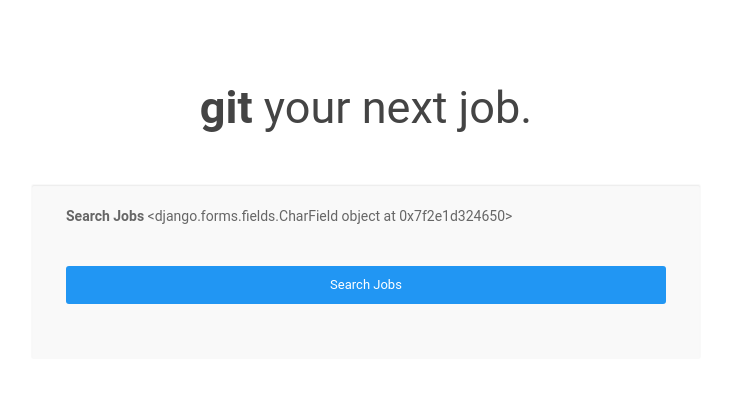
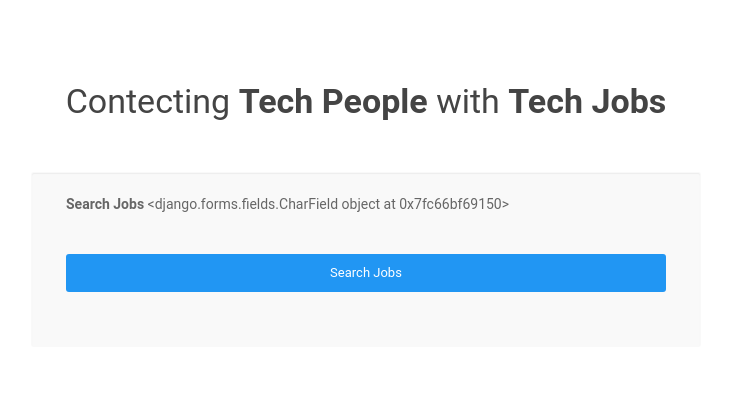
Before and after one commit to alexphelps/hiretech, a Django app: page / in a window 1280 px wide. Shown: the part 66-484 px from the top of the page, without its empty margins (274-1005 px from the left). Run offline with Django 3.2, Linux system fonts and the light colour scheme; data that the repository does not hold is empty; style sheets or scripts are compiled from the project's sources; parts of the project's set-up code (start-up, migrations or seed data) failed here and were passed over; some libraries are stand-ins or nearby versions.

Commit message:
update heading

```diff
--- a/hiretech/templates/index.html
+++ b/hiretech/templates/index.html
@@ -5,7 +5,7 @@
 <div class="container">
   <div  class="row m-t-60">
     <div class="col-md-8 col-md-offset-2 text-center">
-      <h2><strong>git</strong> your next job.</h2>
+      <h3>Contecting <strong>Tech People</strong> with <strong>Tech Jobs</strong></h3>
     </div>
   </div>
   <div class="row m-t-40 m-b-40">
```
